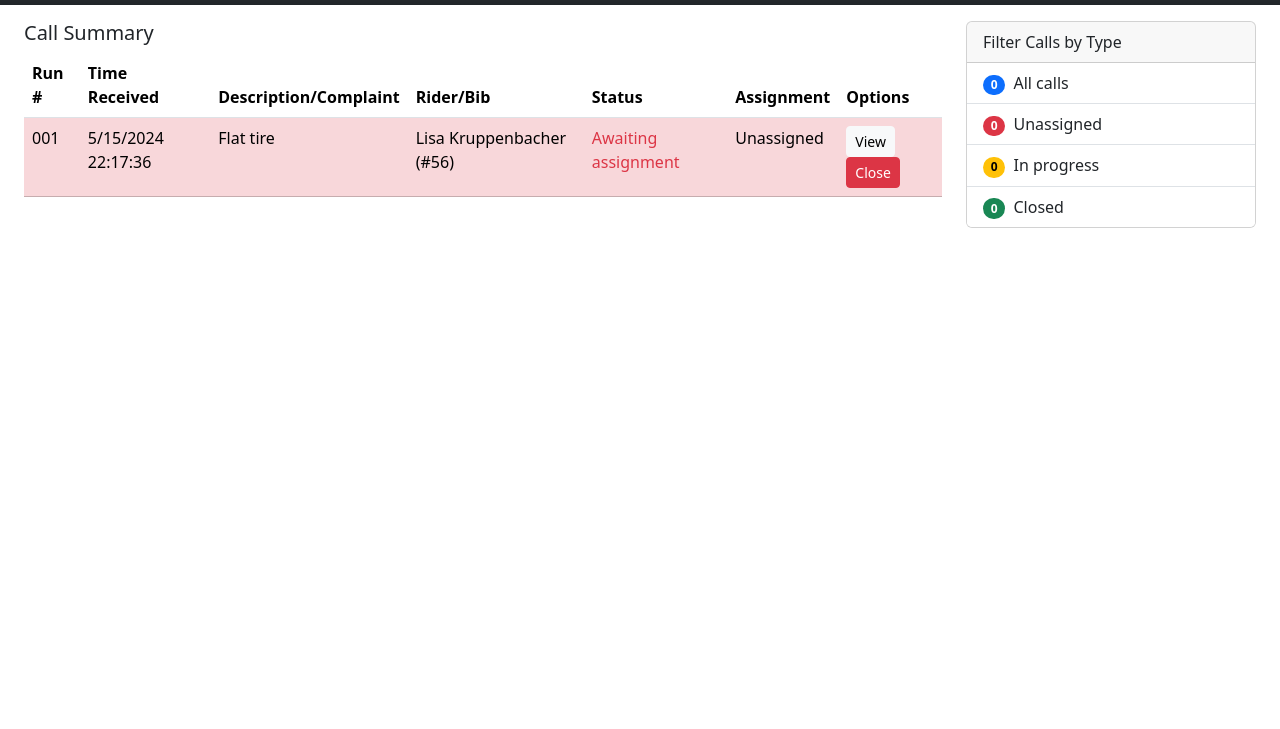
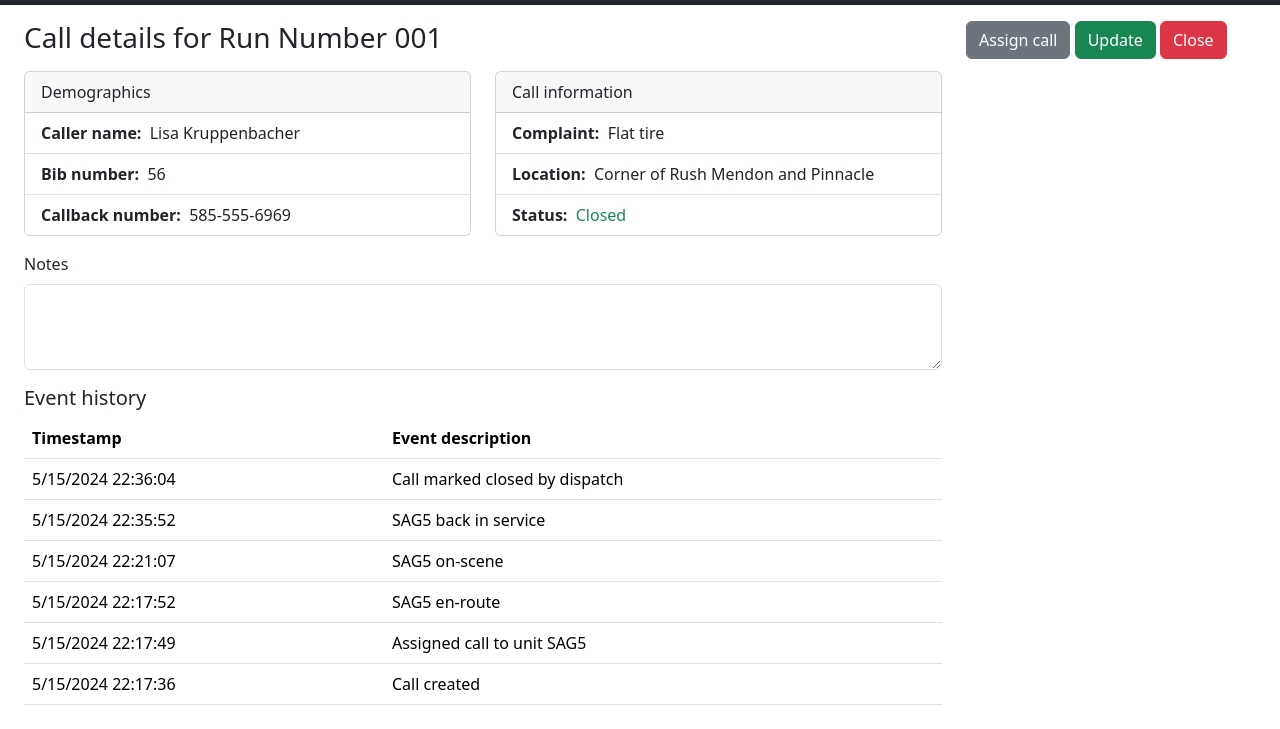
Before and after one commit to MichaelVasile/dd-ui, a plain HTML site: page call_summary.html in a window 1280 px wide. Shown: the part 51-780 px from the top of the page. Drawn offline with nearby package versions, Linux system fonts and the light colour scheme.

Commit message:
Add call summary template

```diff
--- a/call_summary.html
+++ b/call_summary.html
@@ -39,48 +39,104 @@
     <div class="container-fluid px-4 dashboard-pane">
         <div class="row gx-4 dashboard-pane">
             <div class="col-9">
-                <h5>Call Summary</h5>
-                <table class="table table-hover">
+                <h3>Call details for Run Number 001</h3>
+                <div class="row dashboard-pane">
+                  <div class="col">
+                    <div class="card">
+                      <div class="card-header">
+                        Demographics
+                      </div>
+                      <ul class="list-group list-group-flush">
+                        <li class="list-group-item">
+                          <b>Caller name:&nbsp;</b>
+                          Lisa Kruppenbacher
+                        </li>
+                        <li class="list-group-item">
+                          <b>Bib number:&nbsp;</b>
+                          56
+                        </li>
+                        <li class="list-group-item">
+                          <b>Callback number:&nbsp;</b>
+                          585-555-6969
+                        </li>
+                      </ul>
+                    </div>
+                  </div>
+
+                  <div class="col">
+                    <div class="card">
+                      <div class="card-header">
+                        Call information
+                      </div>
+                      <ul class="list-group list-group-flush">
+                        <li class="list-group-item">
+                          <b>Complaint:&nbsp;</b>
+                          Flat tire
+                        </li>
+                        <li class="list-group-item">
+                          <b>Location:&nbsp;</b>
+                          Corner of Rush Mendon and Pinnacle
+                        </li>
+                        <li class="list-group-item">
+                          <b>Status:&nbsp;</b>
+                          <span class="text-success">Closed</span>
+                        </li>
+                      </ul>
+                    </div>
+                  </div>
+
+                </div>
+
+                <div class="dashboard-pane">
+                  <div class="mb-3">
+                    <label for="exampleFormControlTextarea1" class="form-label">Notes</label>
+                    <textarea class="form-control" id="exampleFormControlTextarea1" rows="3"></textarea>
+                  </div>
+                </div>
+
+                <div class="dashboard-pane">
+                  <h5>Event history</h5>
+                  <table class="table">
                     <thead>
-                        <th scope="col">Run #</th>
-                        <th scope="col">Time Received</th>
-                        <th scope="col">Description/Complaint</th>
-                        <th scope="col">Rider/Bib</th>
-                        <th scope="col">Status</th>
-                        <th scope="col">Assignment</th>
-                        <th scope="col">Options</th>
+                      <th scope="col">Timestamp</th>
+                      <th scope="col">Event description</th>
                     </thead>
                     <tbody>
-                        <tr class="table-danger">
-                            <td>001</td>
-                            <td>5/15/2024 22:17:36</td>
-                            <td>Flat tire</td>
-                            <td>Lisa Kruppenbacher (#56)</td>
-                            <td class="text-danger">Awaiting assignment</td>
-                            <td>Unassigned</td>
-                            <td>
-                                <a href="call_summary.html" class="btn btn-sm btn-light">View</a>
-                                <a href="#" class="btn btn-sm btn-danger">Close</a>
-                            </td>
-                        </tr>
+                      <tr>
+                        <td>5/15/2024 22:36:04</td>
+                        <td>Call marked closed by dispatch</td>
+                      </tr>
+                      <tr>
+                        <td>5/15/2024 22:35:52</td>
+                        <td>SAG5 back in service</td>
+                      </tr>
+                      <tr>
+                        <td>5/15/2024 22:21:07</td>
+                        <td>SAG5 on-scene</td>
+                      </tr>
+                      <tr>
+                        <td>5/15/2024 22:17:52</td>
+                        <td>SAG5 en-route</td>
+                      </tr>
+                      <tr>
+                        <td>5/15/2024 22:17:49</td>
+                        <td>Assigned call to unit SAG5</td>
+                      </tr>
+                      <tr>
+                        <td>5/15/2024 22:17:36</td>
+                        <td>Call created</td>
+                      </tr>
+                    </tbody>
 
-                    </tbody>
-                </table>
+                  </table>
+                </div>
             </div>
             <div class="col-3">
-                <div class="card">
-                    <div class="card-header">
-                      Filter Calls by Type
-                    </div>
-                    <ul class="list-group list-group-flush">
-                      <li class="list-group-item"><span class="badge rounded-pill text-bg-primary badge-left">0</span>All calls</li>
-                      <li class="list-group-item"><span class="badge rounded-pill text-bg-danger badge-left">0</span>Unassigned</li>
-                      <li class="list-group-item"><span class="badge rounded-pill text-bg-warning badge-left">0</span>In progress</li>
-                      <li class="list-group-item"><span class="badge rounded-pill text-bg-success badge-left">0</span>Closed</li>
-                    </ul>
-                  </div>
+                <a class="btn btn-secondary">Assign call</a>
+                <a class="btn btn-success">Update</a>
+                <a class="btn btn-danger">Close</a>
             </div>
 
+          </div>
         </div>
-    </div>
-</html>
+  </html>
```
Also changed, not shown: dispatch.html (+14 -3 lines).
